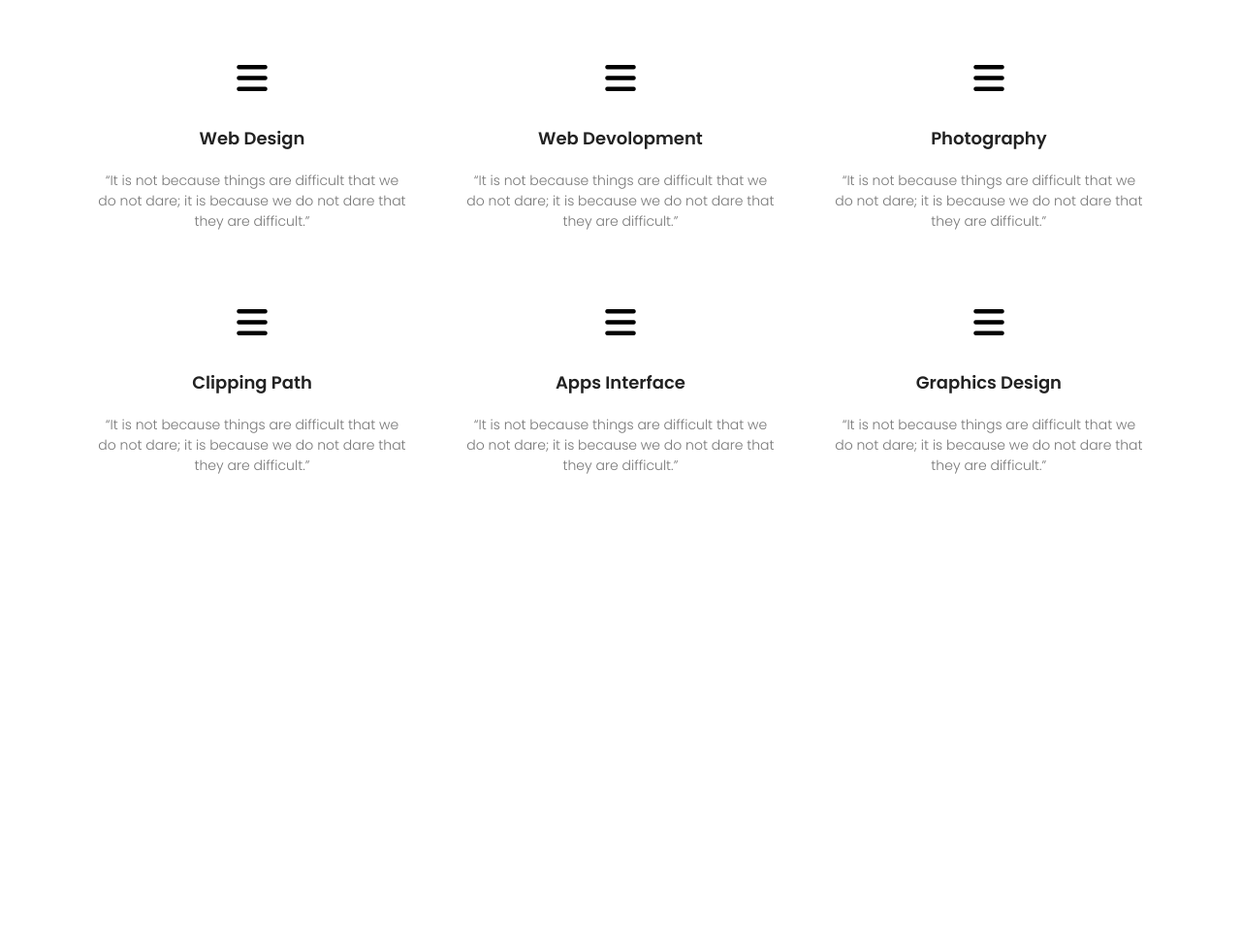
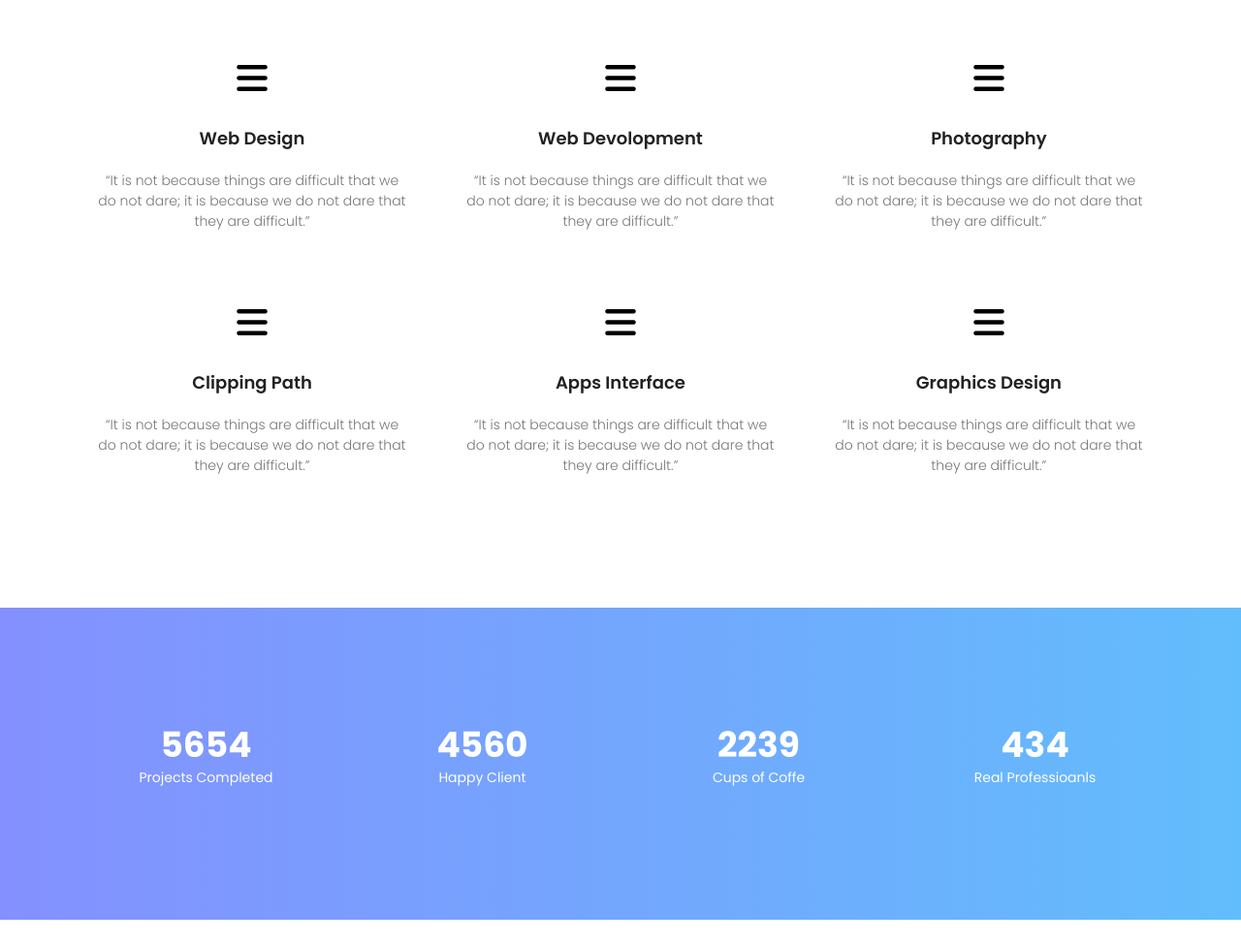
Before and after one commit to ProgrammingRuss/colorgrip-protfolio, a plain HTML site: page index.html in a window 1280 px wide. Shown: the part 1499-2472 px from the top of the page at 97% size. Before the commit the page ends 2150 px from the top, so only its background shows below. Drawn offline with Linux system fonts and the light colour scheme; some icons are missing.

Commit message:
added fact area

```diff
--- a/index.html
+++ b/index.html
@@ -183,6 +183,28 @@
                 </div>
             </div>
         </section>
+        <section class="fact-area">
+            <div class="container">
+                <div class="row">
+                    <div class="col-3 col-md-6 single-fact">
+                        <h2>5654</h2>
+                        <p>Projects Completed</p>
+                    </div>
+                    <div class="col-3 col-md-6 single-fact">
+                        <h2>4560</h2>
+                        <p>Happy Client</p>
+                    </div>
+                    <div class="col-3 col-md-6 single-fact">
+                        <h2>2239</h2>
+                        <p>Cups of Coffe</p>
+                    </div>
+                    <div class="col-3 col-md-6 single-fact">
+                        <h2>434</h2>
+                        <p>Real Professioanls</p>
+                    </div>
+                </div>
+            </div>
+        </section>
     </main>
 </body>
 <i class="fa-solid fa-spider-web"></i>
--- a/style.css
+++ b/style.css
@@ -170,7 +170,7 @@ body {
 }
 /*! =============================================== Common Classes */
 .container {
-  width: 100%;
+  width: 95%;
   margin: 0 auto;
   padding: 0 15px;
 }
@@ -550,3 +550,27 @@ header span i:nth-child(2):hover {
 .text-center {
   text-align: center;
 }
+/* Section Face */
+.fact-area {
+  padding: 120px 0;
+  background: -webkit-linear-gradient(0deg, #8490ff 0%, #62bdfc 100%);
+  text-align: center;
+}
+.single-fact {
+  margin-bottom: 30px;
+  color: #fff;
+}
+@media screen and (min-width: 768px) {
+  .single-fact {
+    margin-bottom: 0;
+  }
+}
+.single-fact h2 {
+  font-size: 36px;
+  line-height: 1.2em;
+}
+.single-fact p {
+  margin-bottom: 1rem;
+  line-height: 1.625em;
+  font-size: 14px;
+}
```
